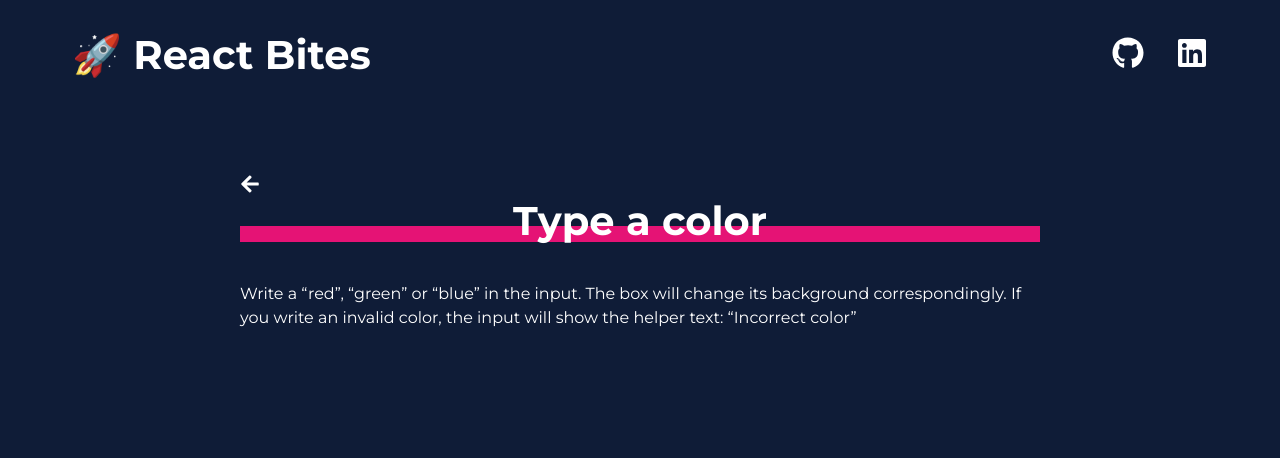
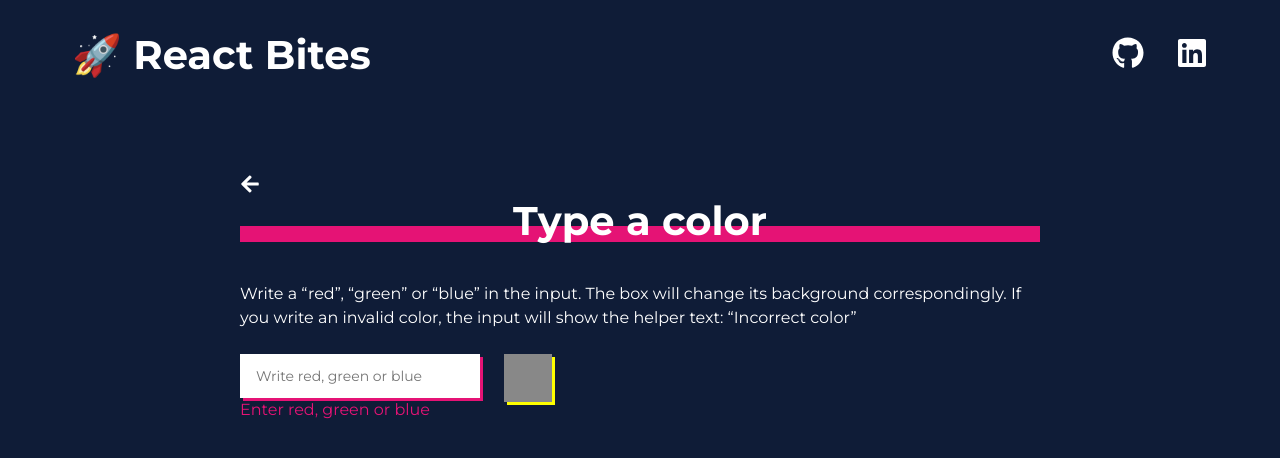
Before and after one commit to AlbaCasas/react-bites, a React (Create React App) app: page /color in a window 1280 px wide. Shown: the top 458 px of the page. Built offline with nearby package versions, Linux system fonts and the light colour scheme.

Commit message:
Add error and no error styles

```diff
--- /dev/null
+++ b/src/components/Input/Input.jsx
@@ -0,0 +1,12 @@
+const Input = ({ placeholder, className = "", error }) => {
+  return (
+    <div>
+      <input
+        className={error ? `input--error` : `input`}
+        placeholder={placeholder}
+      />
+      <p className="text--error">{error}</p>
+    </div>
+  );
+};
+export default Input;
--- /dev/null
+++ b/src/components/Input/Input.scss
@@ -0,0 +1,19 @@
+.input {
+  min-width: 240px;
+  font-size: 14px;
+  padding: 14px 16px;
+  box-shadow: 3px 3px 0px $secondary;
+  border: none;
+  background-color: $white;
+  &--error {
+    border: none;
+    background-color: $white;
+    min-width: 240px;
+    font-size: 14px;
+    padding: 14px 16px;
+    box-shadow: 3px 3px 0px $primary;
+  }
+}
+.text--error {
+  color: $primary;
+}
--- /dev/null
+++ b/src/components/Input/index.js
@@ -0,0 +1 @@
+export { default } from "./Input";
--- a/src/index.scss
+++ b/src/index.scss
@@ -10,7 +10,9 @@
 @import "./components/TitleLine/TitleLine.scss";
 @import "./components/Button/Button.scss";
 @import "./components/Challenge/Challenge.scss";
+@import "./components/Input/Input.scss";
 
 @import "./pages/Home/Home.scss";
 @import "./pages/challenges/Sum/Sum.scss";
 @import "./pages/challenges/Calculator/Calculator.scss";
+@import "./pages/challenges/Color/Color.scss";
--- a/src/pages/challenges/Color/Color.jsx
+++ b/src/pages/challenges/Color/Color.jsx
@@ -1,12 +1,22 @@
 import Challenge from "../../../components/Challenge";
+import Input from "../../../components/Input";
 
 const Color = () => {
   return (
-    <Challenge title="Type a color">
-      Write a “red”, “green” or “blue” in the input. The box will change its
-      background correspondingly. If you write an invalid color, the input will
-      show the helper text: “Incorrect color”
-    </Challenge>
+    <div>
+      <Challenge title="Type a color">
+        Write a “red”, “green” or “blue” in the input. The box will change its
+        background correspondingly. If you write an invalid color, the input
+        will show the helper text: “Incorrect color”
+      </Challenge>
+      <div className="color__solution">
+        <Input
+          error="Enter red, green or blue"
+          placeholder="Write red, green or blue"
+        />
+        <div className="color__box" />
+      </div>
+    </div>
   );
 };
 
--- a/src/pages/challenges/Color/Color.scss
+++ b/src/pages/challenges/Color/Color.scss
@@ -0,0 +1,12 @@
+.color {
+  &__box {
+    width: 48px;
+    height: 48px;
+    background: $gray;
+    box-shadow: 3px 3px 0px $highlight;
+    margin-left: 24px;
+  }
+  &__solution {
+    display: flex;
+  }
+}
--- a/src/styles/settings.scss
+++ b/src/styles/settings.scss
@@ -3,5 +3,6 @@ $primary: #e51375;
 $secondary: #01c8ee;
 $highlight: yellow;
 $white: #ffffff;
+$gray: #888;
 
 $media-mobile: 960px;
```
